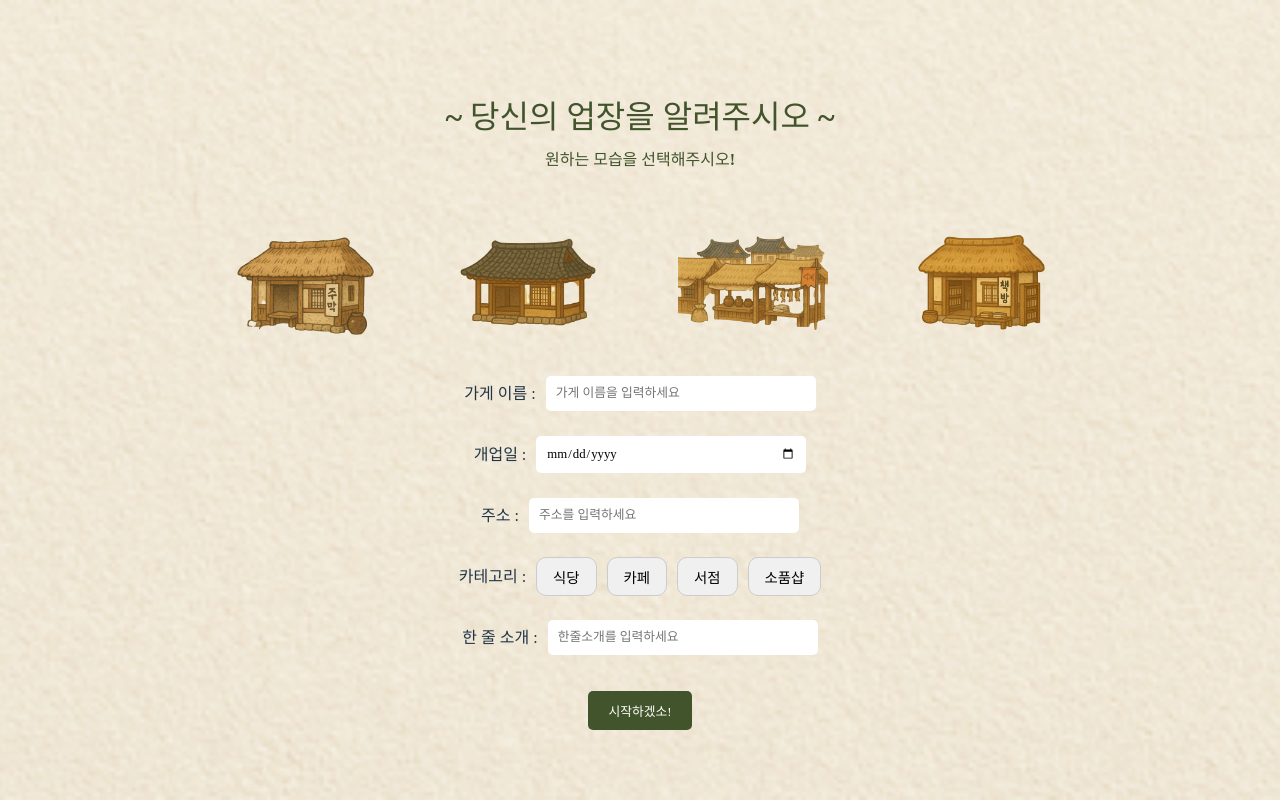
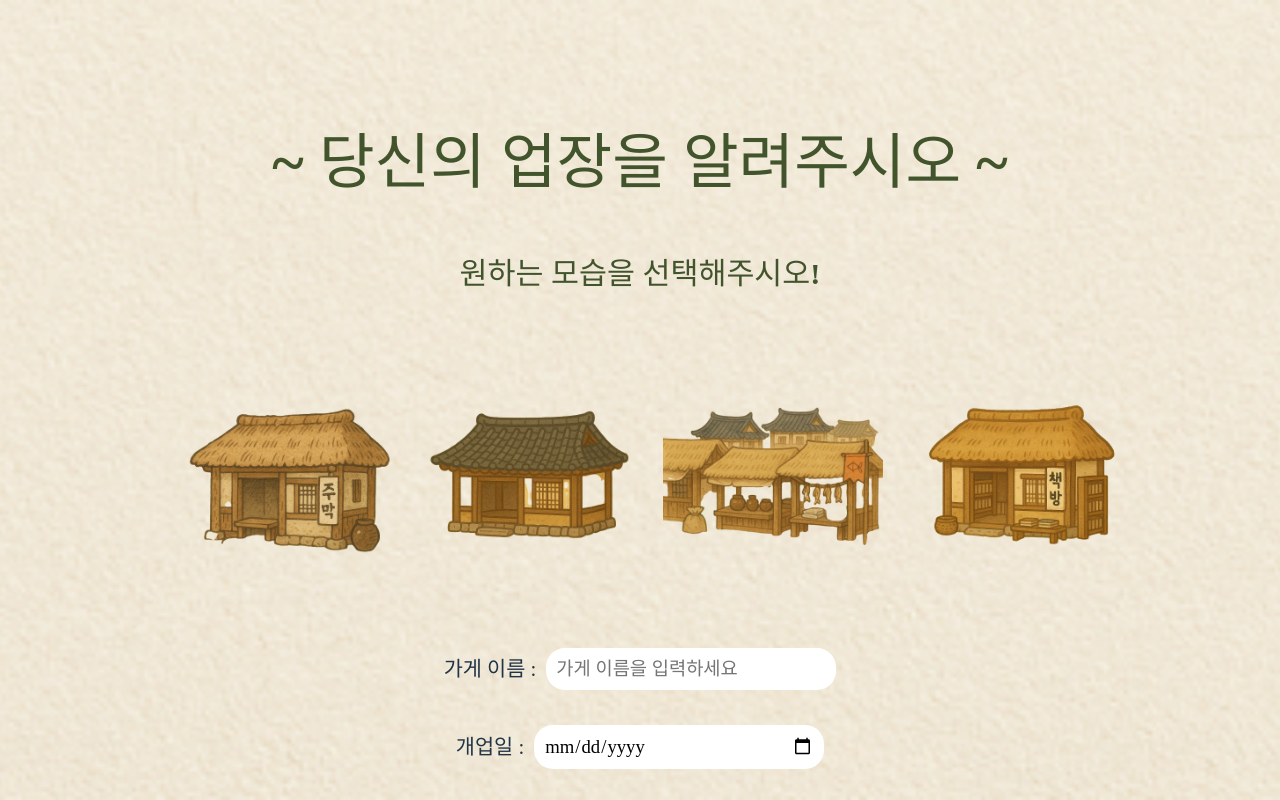
Before and after one commit to BBoyeon/InDev_front, a React (Vite) app: page /owner-onboarding in a window 1280 px wide. Shown: the top 800 px of the page. Built offline with nearby package versions, Linux system fonts and the light colour scheme; a web font is replaced by a local one.

Commit message:
앞부분 css 수정 완료

```diff
--- a/src/Customer/CustomerOnboarding/CustomerOnboarding.css
+++ b/src/Customer/CustomerOnboarding/CustomerOnboarding.css
@@ -5,70 +5,73 @@
     font-style: normal;
 }
 .customer-onboarding {
-  background-image: url('/image.png'); /* public 폴더 기준 경로 */
-  background-size: cover;       /* 화면에 꽉 차게 */
-  background-position: center;  /* 가운데 정렬 */
+  background-image: url('/image.png');
+  background-size: cover;
+  background-position: center;
   background-repeat: no-repeat;
   width: 100vw;
   height: 100vh;
 }
 .customer-onboarding-title{
-    text-align: center;
-  color: #42542c; /* 텍스트 색상 */
-  font-size: 2.0em; /* 폰트 크기 조정 */
-   margin: 0 auto; /* 가운데 정렬 */
+  text-align: center;
+  color: #42542c;
+  font-size: 3.78em;
+  margin: 0 auto;
   padding-top: 130px;
-font-family: 'Shilla_CultureB-Bold';
+  padding-bottom: 30px;
+  font-family: 'Shilla_CultureB-Bold';
 }
 .customer-onboarding-subtitle {
   text-align: center;
-  color: #42542c; /* 텍스트 색상 */
-  font-size: 1.0em; /* 폰트 크기 조정 */
- font-family: 'Shilla_CultureB-Bold';
+  color: #42542c;
+  font-size: 1.9em;
+  font-family: 'Shilla_CultureB-Bold';
 }
 
-/*캐릭터 선택*/
+
 .customer-onboarding-options {
   display: flex;
-  justify-content: center; /* 가운데 정렬 */
-  gap: 5px;               /* 옵션 사이 간격 */
-  flex-wrap: nowrap;       /* 줄바꿈 없이 한 줄로 */
-  padding-top: 40px; /* 위쪽 여백 */
-  max-width: 900px;   /* 이미지 그룹의 최대 너비 지정 */
+  justify-content: center;
+  gap: 5px;
+  flex-wrap: nowrap;
+  padding-top: 40px;
+  padding-bottom: 40px;
+  max-width: 900px;
   margin: 0 auto;
 }
 .customer-onboarding-options img {
-  width: 170px; /* 이미지 크기 조정 */
-  height: auto; /* 비율 유지 */
+  width: 220px;
+  height: auto;
   display: block;
-  margin: 0 auto; /* 가운데 정렬 */
-  cursor: pointer; /* 커서 모양 변경 */
-  transition: transform 0.3s ease; /* 호버 시 애니메이션 효과 */
+  margin: 0 auto;
+  margin-left: 15px;
+  cursor: pointer;
+  transition: transform 0.3s ease;
 }
 .customer-onboarding-options img:hover {
-  transform: scale(1.05); /* 호버 시 이미지 확대 */
+  transform: scale(1.05);
 }
 .customer-onboarding-options img.selected {
   border: 1px solid #145214;
-   border-radius: 100px; /* 테두리를 둥글게 */
+   border-radius: 100px;
 
 }
 
-/*이름과 한줄소개*/
+
 .customer-onboarding-inputs {
   display: flex;
-  flex-direction: column; /* 세로 방향으로 정렬 */
-  align-items: center; /* 가운데 정렬 */
-  gap: 5px; /* 입력 필드 사이 간격 */
-  padding-top: 10px; /* 위쪽 여백 */
+  flex-direction: column;
+  align-items: center;
+  gap: 5px;
+  padding-top: 10px;
   font-family: 'Shilla_CultureB-Bold';
 }
 .customer-onboarding-inputs input {
-  width: 250px; /* 입력 필드 너비 */
-  padding: 10px; /* 패딩 */
-  font-size: 0.9em; /* 폰트 크기 */
+  width: 270px;
+  padding: 10px;
+  font-size: 0.9em;
   border: none;
-  border-radius: 5px; /* 둥근 모서리 */
+  border-radius: 19px;
   font-family: 'Shilla_CultureB-Bold';
 }
 
@@ -91,7 +94,7 @@ font-family: 'Shilla_CultureB-Bold';
 
 .gender-button-group {
   display: flex;
-  gap: 10px; /* 👉 간격 넓게 조정 */
+  gap: 10px;
   justify-content: center;
   margin-top: 10px;
 }
@@ -119,18 +122,28 @@ font-family: 'Shilla_CultureB-Bold';
 .customer-onboarding-introduce-input-container,
 .customer-onboarding-gender-input-container {
   display: flex;
-  align-items: center;   /* 세로 가운데 정렬 */
-  gap: 10px;             /* 텍스트와 입력박스 사이 간격 */
+  align-items: center;
+  gap: 10px;
+  font-size: 1.3em;
 }
 .customer-onboarding-submit{
     display: block;
-    margin: 20px auto; /* 버튼을 가운데 정렬 */
-    padding: 10px 20px; /* 버튼 패딩 */
-    font-size: 0.8em; /* 폰트 크기 */
-    color: white; /* 글자 색상 */
-    background-color: #42542c; /* 배경색 */
-    border: none; /* 테두리 제거 */
-    border-radius: 5px; /* 둥근 모서리 */
-    cursor: pointer; /* 커서 모양 변경 */
+    margin: 20px auto;
+    padding: 10px 20px;
+    font-size: 1.3em;
+    color: white;
+    background-color: #42542c;
+    border: none;
+    border-radius: 19px;
+    cursor: pointer;
     font-family: 'Shilla_CultureB-Bold';
+    transition: transform 0.3s ease;
 }
+
+.customer-onboarding-submit:hover{
+  transform: scale(1.05);
+}
+
+.gender-button-group button{
+  border-radius: 19px;
+}
--- a/src/Customer/CustomerOnboarding/CustomerOnboarding.jsx
+++ b/src/Customer/CustomerOnboarding/CustomerOnboarding.jsx
@@ -44,14 +44,14 @@ const CustomerOnboarding = () => {
         { headers: { "Content-Type": "application/json" } }
       )
 
-      console.log("📌 서버 응답 전체:", response.data)
+      console.log("서버 응답 전체:", response.data)
 
-      // ✅ 서버에서 받은 customer_id 기반으로 로컬스토리지 저장
+      // 서버에서 받은 customer_id 기반으로 로컬스토리지 저장
       const customerId = response.data.customer_id
       localStorage.setItem("currentCustomerId", customerId)
       localStorage.setItem("currentCustomer", JSON.stringify(response.data))
 
-      // ✅ 대시보드 페이지로 이동
+      // 대시보드 페이지로 이동
       navigate(`/customer-dashboard/${customerId}`)
     } catch (err) {
       console.error("고객 생성 실패:", err)
--- a/src/Owner/OwnerOnboarding/OwnerOnboarding.css
+++ b/src/Owner/OwnerOnboarding/OwnerOnboarding.css
@@ -5,109 +5,119 @@
     font-style: normal;
 }
 .Owner-onboarding {
-  background-image: url('/image.png'); /* public 폴더 기준 경로 */
-  background-size: cover;       /* 화면에 꽉 차게 */
-  background-position: center;  /* 가운데 정렬 */
+  background-image: url('/image.png');
+  background-size: cover;
+  background-position: center;
   background-repeat: no-repeat;
   width: 100vw;
   height: 100vh;
 }
 .Owner-onboarding-title{
-    text-align: center;
-  color: #42542c; /* 텍스트 색상 */
-  font-size: 2.0em; /* 폰트 크기 조정 */
-   margin: 0 auto; /* 가운데 정렬 */
-  padding-top: 100px;
-font-family: 'Shilla_CultureB-Bold';
+  text-align: center;
+  color: #42542c;
+  font-size: 3.78em;
+  margin: 0 auto;
+  padding-top: 130px;
+  padding-bottom: 30px;
+  font-family: 'Shilla_CultureB-Bold';
 }
 .Owner-onboarding-subtitle {
   text-align: center;
-  color: #42542c; /* 텍스트 색상 */
-  font-size: 1.0em; /* 폰트 크기 조정 */
+  color: #42542c;
+  font-size: 1.9em;
  font-family: 'Shilla_CultureB-Bold';
 }
 
 /*캐릭터 선택*/
 .Owner-onboarding-options {
   display: flex;
-  justify-content: center; /* 가운데 정렬 */
-  gap: 5px;               /* 옵션 사이 간격 */
-  flex-wrap: nowrap;       /* 줄바꿈 없이 한 줄로 */
-  padding-top: 20px; /* 위쪽 여백 */
-  max-width: 900px;   /* 이미지 그룹의 최대 너비 지정 */
+  justify-content: center;
+  gap: 5px;
+  flex-wrap: nowrap;
+  padding-top: 40px;
+  padding-bottom : 40px;
+  max-width: 900px;
   margin: 0 auto;
 }
 .Owner-onboarding-options img {
-  width: 150px; /* 이미지 크기 조정 */
-  height: auto; /* 비율 유지 */
+  width: 220px;
+  height: auto;
   display: block;
-  margin: 0 auto; /* 가운데 정렬 */
-  cursor: pointer; /* 커서 모양 변경 */
-  transition: transform 0.3s ease; /* 호버 시 애니메이션 효과 */
+  margin: 0 auto;
+  margin-left: 20px;
+  cursor: pointer;
+  transition: transform 0.3s ease;
 }
 .Owner-onboarding-options img:hover {
-  transform: scale(1.05); /* 호버 시 이미지 확대 */
+  transform: scale(1.05);
 }
 .Owner-onboarding-options img.selected {
   border: 1px solid #145214;
-  border-radius: 100px; /* 테두리를 둥글게 */
+  border-radius: 100px;
 }
 
-/*이름과 한줄소개*/
+
 .Owner-onboarding-inputs {
   display: flex;
-  flex-direction: column; /* 세로 방향으로 정렬 */
-  align-items: center; /* 가운데 정렬 */
-  gap: 5px; /* 입력 필드 사이 간격 */
-  padding-top: 10px; /* 위쪽 여백 */
+  flex-direction: column;
+  align-items: center;
+  gap: 5px;
+  padding-top: 10px;
   font-family: 'Shilla_CultureB-Bold';
 }
 .Owner-onboarding-inputs input {
-  width: 250px; /* 입력 필드 너비 */
-  padding: 10px; /* 패딩 */
-  font-size: 0.8em; /* 폰트 크기 */
+  width: 270px;
+  padding: 10px;
+  font-size: 0.9em;
   border: none;
-  border-radius: 5px; /* 둥근 모서리 */
+  border-radius: 19px;
   font-family: 'Shilla_CultureB-Bold';
 }
 .Owner-onboarding-name-input-container,
 .Owner-onboarding-introduce-input-container {
   display: flex;
-  align-items: center;   /* 세로 가운데 정렬 */
-  gap: 10px;             /* 텍스트와 입력박스 사이 간격 */
+  align-items: center;
+  gap: 10px;
+  font-size: 1.3em;
 }
 .Owner-onboarding-submit{
     display: block;
-    margin: 20px auto; /* 버튼을 가운데 정렬 */
-    padding: 10px 20px; /* 버튼 패딩 */
-    font-size: 0.8em; /* 폰트 크기 */
-    color: white; /* 글자 색상 */
-    background-color: #42542c; /* 배경색 */
-    border: none; /* 테두리 제거 */
-    border-radius: 5px; /* 둥근 모서리 */
-    cursor: pointer; /* 커서 모양 변경 */
+    margin: 20px auto;
+    padding: 10px 20px;
+    font-size: 1.3em;
+    color: white;
+    background-color: #42542c;
+    border: none;
+    border-radius: 19px;
+    cursor: pointer;
     font-family: 'Shilla_CultureB-Bold';
+    transition: transform 0.3s ease;
 }
 
-/* 개업일 & 주소 입력 영역 */
+.Owner-onboarding-submit:hover{
+  transform: scale(1.05);
+}
+
+
 .Owner-onboarding-date-input-container,
 .Owner-onboarding-address-input-container {
   display: flex;
   align-items: center;
   gap: 10px;
+  font-size: 1.3em;
 }
 
 .Owner-onboarding-date-input,
 .Owner-onboarding-address-input {
   width: 250px;
   padding: 10px;
-  font-size: 0.9em;
+  font-size: 1.3em;
   border: none;
-  border-radius: 5px;
+  border-radius: 19px;
   font-family: 'Shilla_CultureB-Bold';
 }
 
-/* 카테고리 버튼 선택 영역 */
+
 .Owner-onboarding-category-input-container {
   display: flex;
   align-items: center;
@@ -115,16 +125,21 @@ font-family: 'Shilla_CultureB-Bold';
   justify-content: flex-start;
 }
 
+.Owner-onboarding-category-input-container p{
+  font-size: 1.3em;
+}
+
 .Owner-onboarding-category-buttons {
   display: flex;
   gap: 10px;
+  font-size: 0.9em;
 }
 
 .category-button {
   padding: 8px 16px;
-  font-size: 0.9em;
+  font-size: 1.3em;
   border: 1px solid #ccc;
-  border-radius: 10px;
+  border-radius: 19px;
   background-color: #f0f0f0;
   font-family: 'Shilla_CultureB-Bold';
   cursor: pointer;
--- a/src/RoleChoice.css
+++ b/src/RoleChoice.css
@@ -5,47 +5,47 @@
     font-style: normal;
 }
 .role-choice{
-    background-image: url('/image.png'); /* public 폴더 기준 경로 */
-  background-size: cover;       /* 화면에 꽉 차게 */
-  background-position: center;  /* 가운데 정렬 */
+  background-image: url('/image.png');
+  background-size: cover;
+  background-position: center;
   background-repeat: no-repeat;
   width: 100vw;
   height: 100vh;
 }
 .role-choice-title {
   text-align: center;
-  color: #42542c; /* 텍스트 색상 */
-  font-size: 3.76em; /* 폰트 크기 조정 */
-  margin: 0 auto; /* 가운데 정렬 */
+  color: #42542c;
+  font-size: 3.76em;
+  margin: 0 auto;
   padding-top: 290px;
   padding-bottom: 50px;
   font-family: 'Shilla_CultureB-Bold';
 }
 .role-choice-buttons {
   display: flex;
-  justify-content: center; /* 가운데 정렬 */
-  gap: 20px;                /* 버튼 사이 간격 */
-  flex-wrap: nowrap;       /* 줄바꿈 없이 한 줄로 */
-  padding-top: 70px; /* 위쪽 여백 */
-  max-width: 1100px;   /* 이미지 그룹의 최대 너비 지정 */
+  justify-content: center;
+  gap: 20px;
+  flex-wrap: nowrap;
+  padding-top: 70px;
+  max-width: 1100px;
   margin: 0 auto;
 }
 .role-choice-buttons button {
   display: block;
-  margin: 20px auto; /* 버튼을 가운데 정렬 */
-  padding: 10px 20px; /* 버튼 패딩 */
-  color: white; /* 글자 색상 */
-  background-color: #42542c; /* 배경색 */
-  border: none; /* 테두리 제거 */
-  border-radius: 19px; /* 둥근 모서리 */
-  cursor: pointer; /* 커서 모양 변경 */
-  width: 400px; /* 버튼 너비 */
-  height: 150px; /* 버튼 높이 */
-  transition: background-color 0.3s ease; /* 배경색 변경 시 애니메이션 */
-  font-weight: bold; /* 글자 두껍게 */
+  margin: 20px auto;
+  padding: 10px 20px;
+  color: white;
+  background-color: #42542c;
+  border: none;
+  border-radius: 19px;
+  cursor: pointer;
+  width: 400px;
+  height: 150px;
+  transition: background-color 0.3s ease;
+  font-weight: bold;
   font-family: 'Shilla_CultureB-Bold';
-  font-size: 1.6em; /* 폰트 크기 */
+  font-size: 1.6em;
 }
 .role-choice-button:hover {
-  background-color: #145214; /* 호버 시 배경색 변경 */
+  background-color: #145214;
 }
--- a/src/StartPage.css
+++ b/src/StartPage.css
@@ -5,47 +5,47 @@
     font-style: normal;
 }
 .start-page {
-  background-image: url('/image.png'); /* public 폴더 기준 경로 */
-  background-size: cover;       /* 화면에 꽉 차게 */
-  background-position: center;  /* 가운데 정렬 */
+  background-image: url('/image.png');
+  background-size: cover;
+  background-position: center;
   background-repeat: no-repeat;
   width: 100vw;
   height: 100vh;
 }
 .logo {
-  width: 320px; /* 로고 크기 조정 */
-  height: auto; /* 비율 유지 */
+  width: 320px;
+  height: auto;
   display: block;
-  margin: 0 auto; /* 가운데 정렬 */
+  margin: 0 auto;
   padding-top: 90px;
 
 }
 .start-page-title {
   text-align: center;
-  color: #42542c; /* 텍스트 색상 */
-  font-size: 3.76em; /* 폰트 크기 조정 */
-  margin-top: 2px; /* 위쪽 여백 */
+  color: #42542c;
+  font-size: 3.76em;
+  margin-top: 2px;
   font-family: 'Shilla_CultureB-Bold';
 }
 .start-page-button {
   display: block;
-  margin: 50px auto; /* 버튼을 가운데 정렬 */
-  padding: 10px 20px; /* 버튼 패딩 */
-  font-size: 1.9em; /* 폰트 크기 */
-  color: white; /* 글자 색상 */
-  background-color: #42542c; /* 배경색 */
-  border: none; /* 테두리 제거 */
-  border-radius: 5px; /* 둥근 모서리 */
-  cursor: pointer; /* 커서 모양 변경 */
+  margin: 50px auto;
+  padding: 10px 20px;
+  font-size: 1.9em;
+  color: white;
+  background-color: #42542c;
+  border: none;
+  border-radius: 5px;
+  cursor: pointer;
   font-family: 'Shilla_CultureB-Bold';
 }
 .start-page-button:hover {
-  background-color: #145214; /* 호버 시 배경색 변경 */
+  background-color: #145214;
 }
 
 .start-page-side-decoration {
   position: absolute;
-  bottom: 40px; /* 원하는 위치 조절 */
+  bottom: 40px;
   left: 0;
   right: 0;
   display: flex;
@@ -72,8 +72,8 @@
 }
 
 .intro-bottom{
-  font-size: 1.2em; /* 폰트 크기 조정 */
-  margin-top: 2px; /* 위쪽 여백 */
-  margin: 0 auto; /* 가운데 정렬 */
+  font-size: 1.2em;
+  margin-top: 2px;
+  margin: 0 auto;
   font-family: 'Shilla_CultureB-Bold';
 }
```
